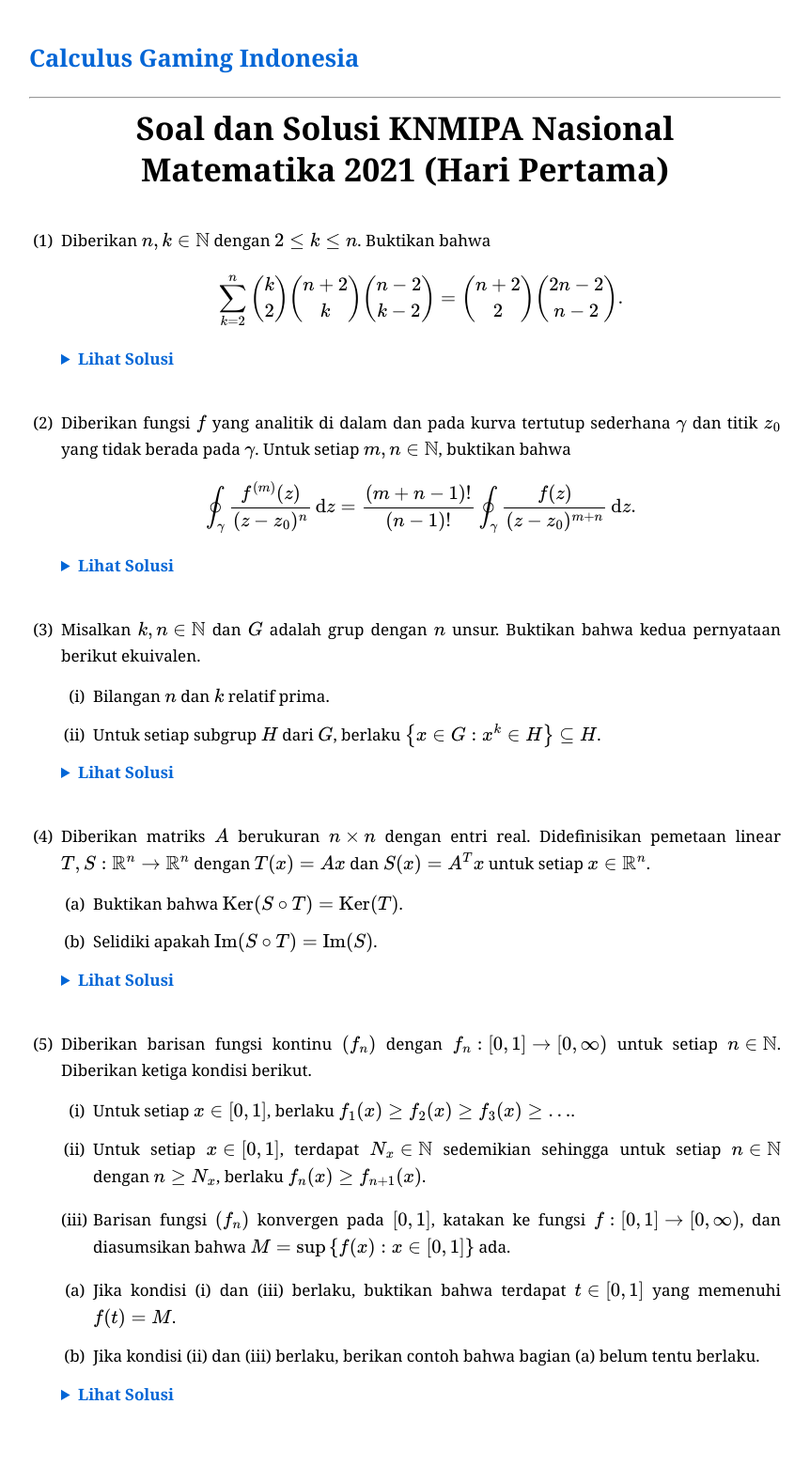
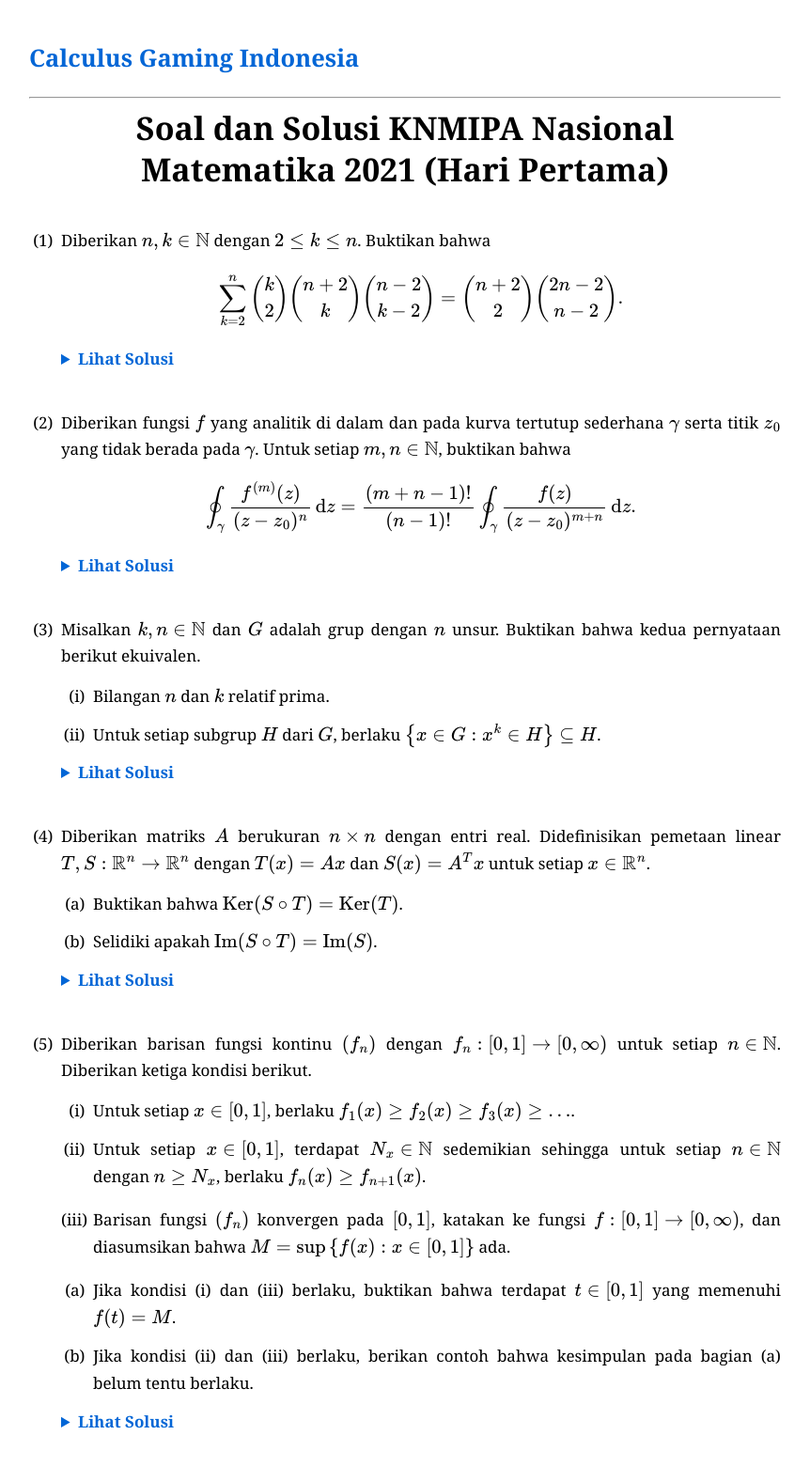
Before and after one commit to calculusgamingindonesia/calculusgamingindonesia.github.io, a Jekyll site: the page built from _posts/2026-07-01-knmipa-nas-mat-21-1.md, in a window 1280 px wide. Shown: the whole page at 94% size, without its empty margins (209-1071 px from the left). Built offline with Jekyll 4.4.1, drawn with Linux system fonts in a browser that asks for light colours; some web fonts are replaced; before the commit the page ends 1548 px from its top, so only the background shows below that.

Commit message:
Update 2026-07-01-knmipa-nas-mat-21-1.md

```diff
--- a/_posts/2026-07-01-knmipa-nas-mat-21-1.md
+++ b/_posts/2026-07-01-knmipa-nas-mat-21-1.md
@@ -26,7 +26,7 @@ urutan: 13
    </div>
    </details>
 
-2. Diberikan fungsi $f$ yang analitik di dalam dan pada kurva tertutup sederhana $\gamma$ dan titik $z_0$ yang tidak berada pada $\gamma$. Untuk setiap $m, n\in\mathbb{N}$, buktikan bahwa
+2. Diberikan fungsi $f$ yang analitik di dalam dan pada kurva tertutup sederhana $\gamma$ serta titik $z_0$ yang tidak berada pada $\gamma$. Untuk setiap $m, n\in\mathbb{N}$, buktikan bahwa
 
    $$\oint_\gamma\dfrac{f^{(m)}(z)}{(z-z_0)^n}\,\mathrm{d}z=\dfrac{(m+n-1)!}{(n-1)!}\oint_\gamma\dfrac{f(z)}{(z-z_0)^{m+n}}\,\mathrm{d}z.$$
 
@@ -70,7 +70,7 @@ urutan: 13
    * (iii) Barisan fungsi $(f_n)$ konvergen pada $[0, 1]$, katakan ke fungsi $f:[0, 1]\to[0, \infty)$, dan diasumsikan bahwa $M=\sup\set{f(x):x\in[0, 1]}$ ada.
 
    * (a) Jika kondisi (i) dan (iii) berlaku, buktikan bahwa terdapat $t\in[0, 1]$ yang memenuhi $f(t)=M$.
-   * (b) Jika kondisi (ii) dan (iii) berlaku, berikan contoh bahwa bagian (a) belum tentu berlaku.
+   * (b) Jika kondisi (ii) dan (iii) berlaku, berikan contoh bahwa kesimpulan pada bagian (a) belum tentu berlaku.
 
    <details>
    <summary>Lihat Solusi</summary>
```
